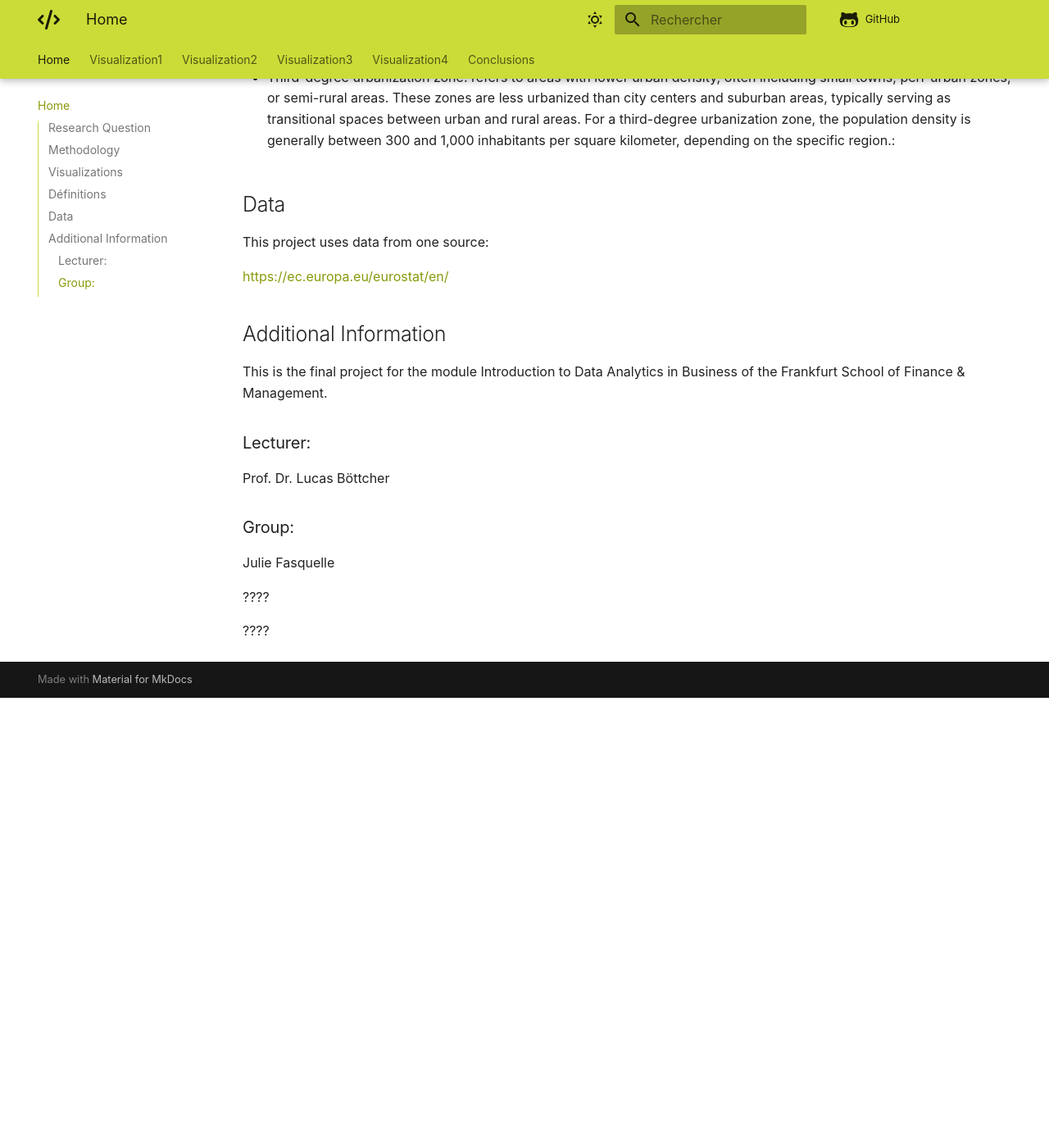
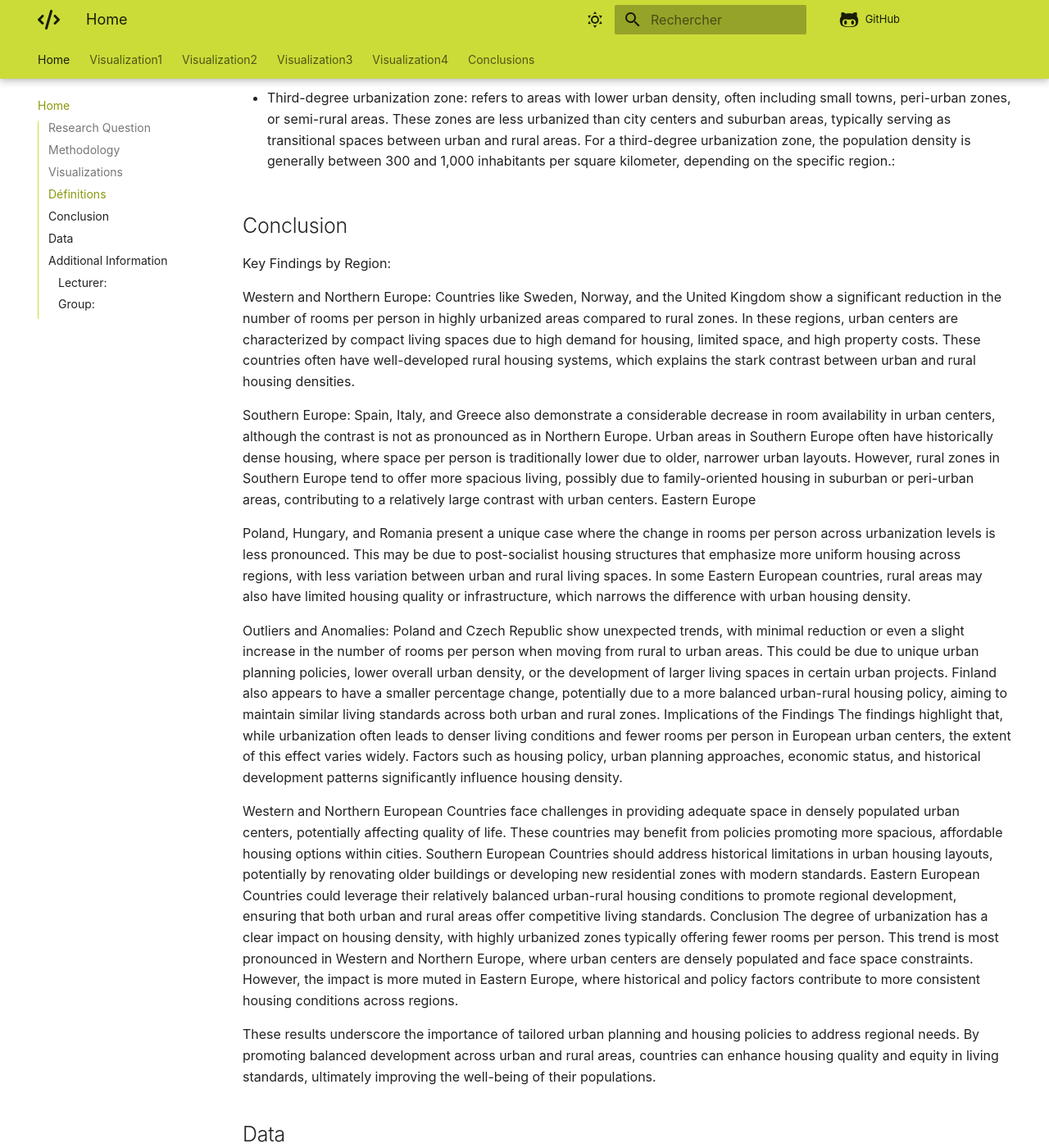
Before and after one commit to jfsql/DataAnalytics, an MkDocs documentation site: the page built from docs/index.md, in a window 1280 px wide and 1400 px high, scrolled down 1348 px. Shown: the whole window at 82% size. Built offline with MkDocs 1.6.1 and Material for MkDocs 9.7.7, drawn with Linux system fonts in a browser that asks for light colours; comment, search, counter and statistics services are not loaded; before the commit the page ends 2199 px from its top, so only the background shows below that; some of the changed text lies outside the part shown.

Commit message:
Update index.md

```diff
--- a/docs/index.md
+++ b/docs/index.md
@@ -1,21 +1,27 @@
 ## Research Question
 
-Le degré d'urbanisation influe t-il beaucoup sur la qualité de logement en terme de pièces par habitant?
+Does the degree of urbanization significantly impact housing quality in terms of rooms per inhabitant?
 
 ## Methodology
 
-To address the research question, we performed a univariate analysis to study the percentage change in the number of rooms per person when moving from a degree 3 urbanization zone to a degree 1 zone in European countries.
+To explore this question, a univariate analysis was conducted to examine the percentage change in the average number of rooms per person when moving from areas with the lowest degree of urbanization (Degree 3) to those with the highest degree (Degree 1) in European countries.
 
-First, we retrieved the average number of rooms per person by degree of urbanization from 2003 to 2023 from [https://ec.europa.eu/eurostat/en/](https://example.com/).
+The analysis involved several key steps:
 
-Second, we generated three data files from the downloaded dataset. The original file was not directly usable because it contained two parameters per row: the degree of urbanization and the country. We therefore generated three datasets, **deg1**, **deg2**, and **deg3**, corresponding to the average number of rooms per person by urbanization degree from 2003 to 2023 for degree 1, degree 2, and degree 3.
+Data Collection:
+Data on the average number of rooms per person by degree of urbanization (from 2003 to 2023) was sourced from Eurostat ([ink](https://ec.europa.eu/eurostat/en/](https://example.com/)). This dataset provided information categorized by both country and degree of urbanization.
 
-Third, we processed the three datasets in the same way. We cleaned the datasets by removing rows corresponding to groups of countries rather than individual countries. Since there was little fluctuation in the data over time, we calculated the average from 2003 to 2023 for the existing values.
+Data Preparation:
+Since the original file had multiple parameters per row (both degree of urbanization and country), it was not directly usable. To resolve this, we split the data into three distinct datasets: deg1, deg2, and deg3, corresponding to the average number of rooms per person in areas of urbanization degrees 1, 2, and 3, respectively.
+Data cleaning involved removing rows corresponding to groups of countries (e.g., "EU27" or regional clusters), focusing only on individual countries.
+Given that there were minimal fluctuations in the data over time, we calculated an average value across the period from 2003 to 2023 to represent each country’s housing conditions for each degree of urbanization.
+Calculation of Percentage Change:
+For each country, we computed the percentage change in the average number of rooms per person between Degree 3 and Degree 1 zones. This percentage indicates the difference in housing quality (in terms of room availability) when transitioning from less urbanized areas (Degree 3) to highly urbanized zones (Degree 1).
 
-Finally, we generated a new dataset. For each country, we retrieved the average number of rooms per person by urbanization degree for degree 1, degree 2, and degree 3. We then calculated the percentage change in the average number of rooms per person when moving from a degree 3 zone to a degree 1 zone, i.e., from the least urbanized area to the most urbanized area.
 
 
 ## Visualizations
+The following visualizations were created to illustrate the results:
 
 -Average number of rooms per person from 2003 to 2023 for degree 1 urbanization by country
 
@@ -39,6 +45,35 @@
  - Third-degree urbanization zone: refers to areas with lower urban density, often including small towns, peri-urban zones, or semi-rural areas. These zones are less urbanized than city centers and suburban areas, typically serving as transitional spaces between urban and rural areas.
 For a third-degree urbanization zone, the population density is generally between 300 and 1,000 inhabitants per square kilometer, depending on the specific region.:
 
+##Conclusion
+Key Findings by Region:
+
+Western and Northern Europe:
+Countries like Sweden, Norway, and the United Kingdom show a significant reduction in the number of rooms per person in highly urbanized areas compared to rural zones. In these regions, urban centers are characterized by compact living spaces due to high demand for housing, limited space, and high property costs.
+These countries often have well-developed rural housing systems, which explains the stark contrast between urban and rural housing densities.
+
+Southern Europe:
+Spain, Italy, and Greece also demonstrate a considerable decrease in room availability in urban centers, although the contrast is not as pronounced as in Northern Europe. Urban areas in Southern Europe often have historically dense housing, where space per person is traditionally lower due to older, narrower urban layouts.
+However, rural zones in Southern Europe tend to offer more spacious living, possibly due to family-oriented housing in suburban or peri-urban areas, contributing to a relatively large contrast with urban centers.
+Eastern Europe
+
+Poland, Hungary, and Romania present a unique case where the change in rooms per person across urbanization levels is less pronounced. This may be due to post-socialist housing structures that emphasize more uniform housing across regions, with less variation between urban and rural living spaces.
+In some Eastern European countries, rural areas may also have limited housing quality or infrastructure, which narrows the difference with urban housing density.
+
+Outliers and Anomalies:
+Poland and Czech Republic show unexpected trends, with minimal reduction or even a slight increase in the number of rooms per person when moving from rural to urban areas. This could be due to unique urban planning policies, lower overall urban density, or the development of larger living spaces in certain urban projects.
+Finland also appears to have a smaller percentage change, potentially due to a more balanced urban-rural housing policy, aiming to maintain similar living standards across both urban and rural zones.
+Implications of the Findings
+The findings highlight that, while urbanization often leads to denser living conditions and fewer rooms per person in European urban centers, the extent of this effect varies widely. Factors such as housing policy, urban planning approaches, economic status, and historical development patterns significantly influence housing density.
+
+Western and Northern European Countries face challenges in providing adequate space in densely populated urban centers, potentially affecting quality of life. These countries may benefit from policies promoting more spacious, affordable housing options within cities.
+Southern European Countries should address historical limitations in urban housing layouts, potentially by renovating older buildings or developing new residential zones with modern standards.
+Eastern European Countries could leverage their relatively balanced urban-rural housing conditions to promote regional development, ensuring that both urban and rural areas offer competitive living standards.
+Conclusion
+The degree of urbanization has a clear impact on housing density, with highly urbanized zones typically offering fewer rooms per person. This trend is most pronounced in Western and Northern Europe, where urban centers are densely populated and face space constraints. However, the impact is more muted in Eastern Europe, where historical and policy factors contribute to more consistent housing conditions across regions.
+
+These results underscore the importance of tailored urban planning and housing policies to address regional needs. By promoting balanced development across urban and rural areas, countries can enhance housing quality and equity in living standards, ultimately improving the well-being of their populations.
+
 ## Data
 
 This project uses data from one source:
```
